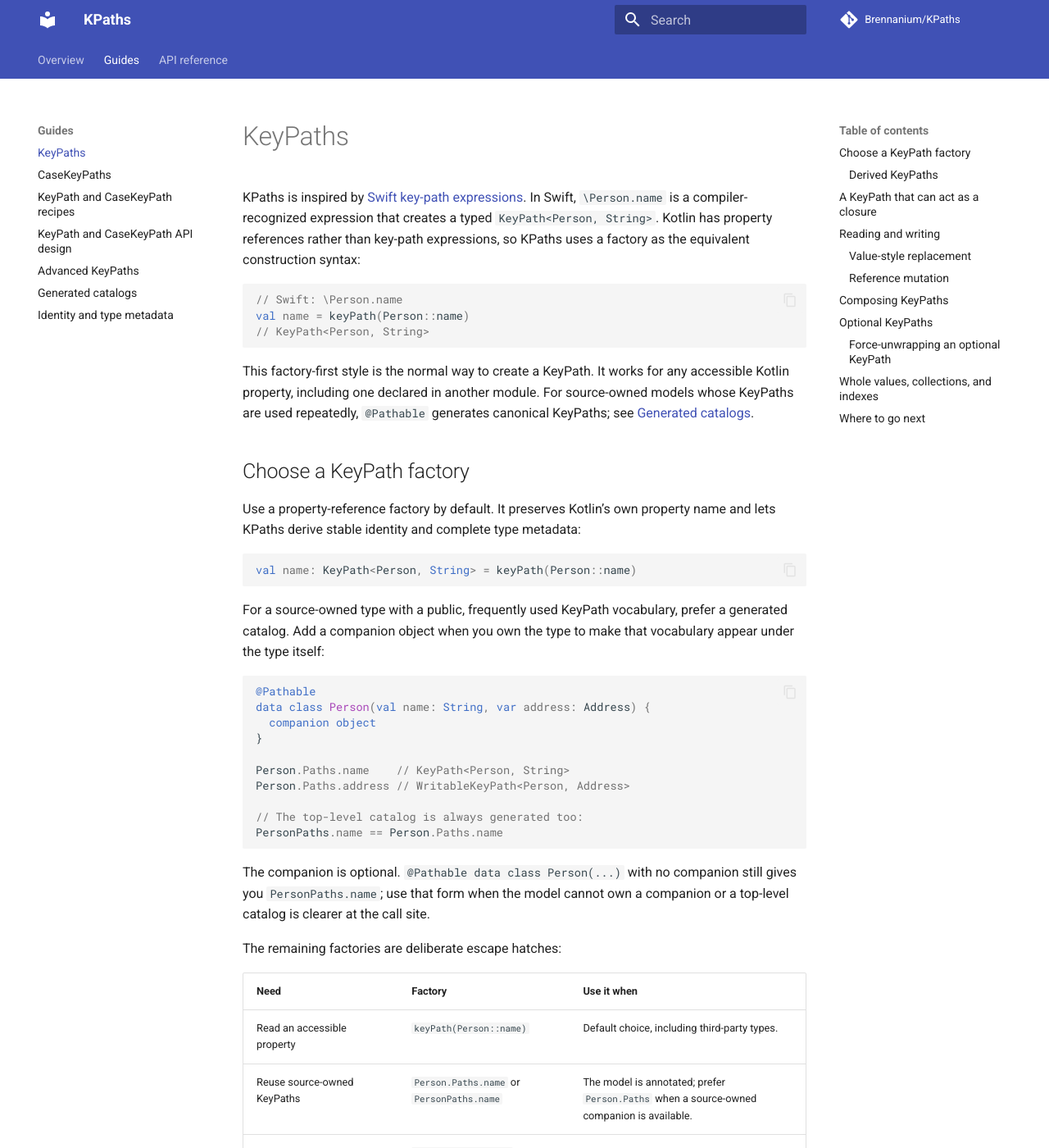
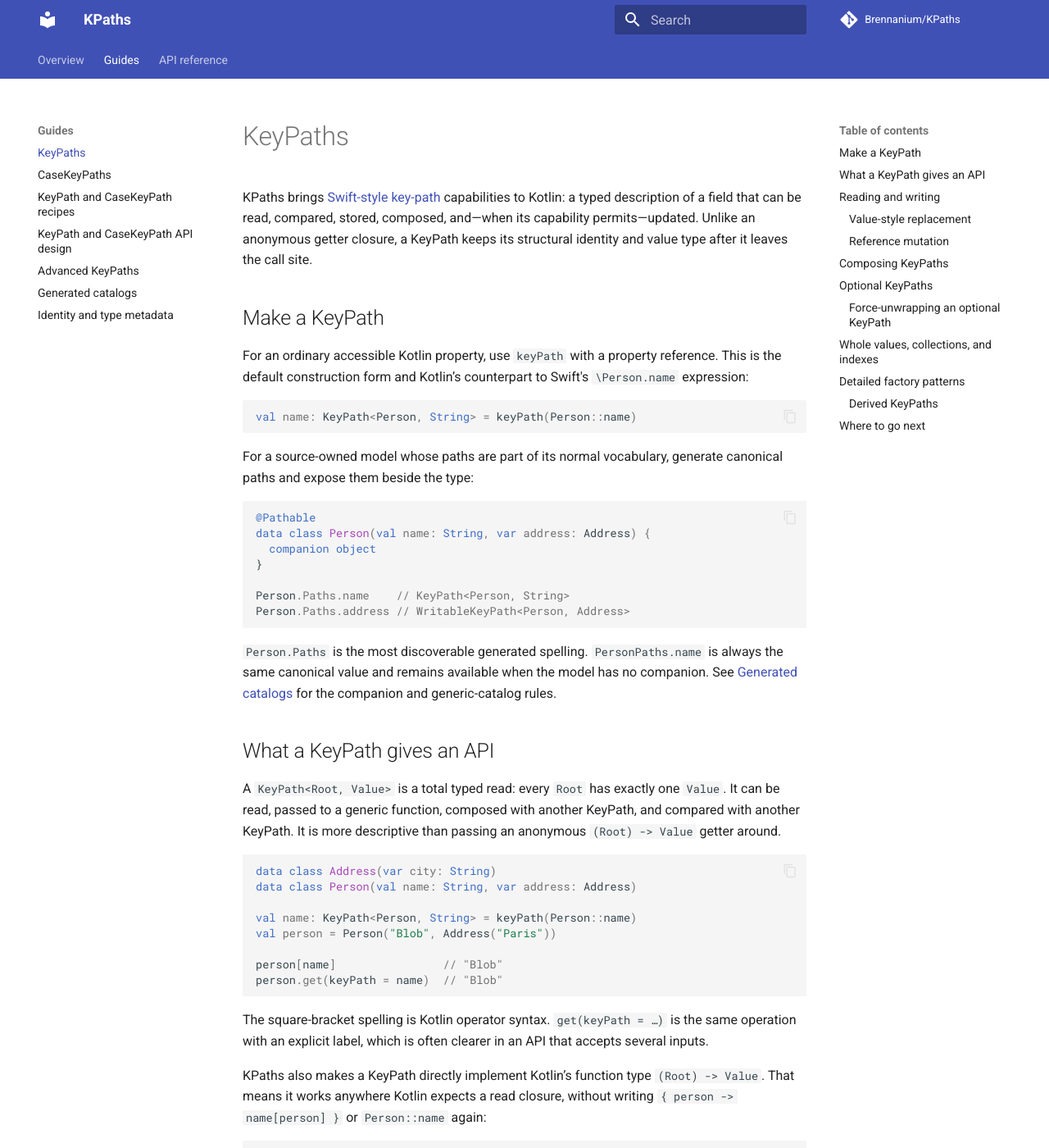
Before and after one commit to Brennanium/KPaths, an MkDocs documentation site: the page built from docs/key-paths.md, in a window 1280 px wide and 1400 px high. Shown: the whole window at 82% size. Built offline with MkDocs 1.6.1 and Material for MkDocs 9.7.7, drawn with Linux system fonts in a browser that asks for light colours; comment, search, counter and statistics services are not loaded; some of the changed text lies outside the part shown.

Commit message:
Lead path guides with capabilities

````diff
--- a/docs/advanced-paths.md
+++ b/docs/advanced-paths.md
@@ -1,6 +1,6 @@
 # Advanced KeyPaths
 
-The usual KPaths API is small: create a `KeyPath` from a Kotlin property reference, or create a `WritableKeyPath` by also supplying its replacement behavior. This guide covers the custom-selector patterns Kotlin cannot express as a simple property reference. For the ordinary factory decision, start with [KeyPaths](key-paths.md#choose-a-keypath-factory); for sealed cases, see [CaseKeyPaths](case-paths.md).
+The usual KPaths API is small: create a `KeyPath` from a Kotlin property reference, or create a `WritableKeyPath` by also supplying its replacement behavior. This guide covers the custom-selector patterns Kotlin cannot express as a simple property reference. For the ordinary factory decision, start with [KeyPaths](key-paths.md#detailed-factory-patterns); for sealed cases, see [CaseKeyPaths](case-paths.md).
 
 ## Define a named derived KeyPath
 
--- a/docs/case-paths.md
+++ b/docs/case-paths.md
@@ -1,6 +1,40 @@
 # CaseKeyPaths
 
-KPaths’ CaseKeyPaths are inspired by [Point-Free’s CasePaths](https://github.com/pointfreeco/swift-case-paths). A `CaseKeyPath<Root, Value>` is a reusable, hashable value that matches one sealed case and focuses a value associated with it. It makes extraction, construction, composition, and generic APIs possible without repeating local `when` expressions.
+KPaths’ CaseKeyPaths are inspired by [Point-Free’s CasePaths](https://github.com/pointfreeco/swift-case-paths).
+A `CaseKeyPath<Root, Value>` is a reusable, hashable description of one sealed case and the value
+it carries. Instead of repeating a local `when`, code can retain the case description, match it,
+extract from it, construct it, compose it, and hand it to a generic API.
+
+## Make a CaseKeyPath
+
+The simple manual form focuses the entire concrete case. It is the default for a one-off or
+third-party sealed hierarchy:
+
+```kotlin
+val message: CaseKeyPath<Event, Event.Message> =
+  caseKeyPath<Event, Event.Message>()
+```
+
+For a source-owned hierarchy used repeatedly, generate the canonical path and expose it with the
+sealed root:
+
+```kotlin
+@Pathable
+sealed interface Event {
+  companion object {}
+
+  data object Started : Event
+  data class Message(val text: String) : Event
+}
+
+val message = Event.Paths.Message
+```
+
+`EventPaths.Message` is the same canonical CaseKeyPath and remains available without a companion.
+For an enum entry, use `caseKeyPath(Entry)`; its focus is `Unit`. The reflection-backed and explicit
+payload factories are covered after the core behaviors below.
+
+## What a CaseKeyPath gives an API
 
 ```kotlin
 interface CaseKeyPath<Root, Value> {
@@ -10,29 +44,42 @@ interface CaseKeyPath<Root, Value> {
 }
 ```
 
-`embed` always constructs a root, independent of any existing root—just like Swift CasePaths:
+`match` distinguishes “this is not the case” from “this case carries `null`.” `extract` is the
+convenient lossy form when a nullable result is all an algorithm needs:
 
 ```kotlin
-@Pathable
-sealed interface Event {
-  data object Started : Event
-  data class Message(val text: String) : Event
-  data class Navigate(val id: String, val destination: String) : Event
-  data class Replace(
-    val id: String,
-    val destination: String,
-    val animated: Boolean,
-  ) : Event
-}
+val events: List<Event> = listOf(Event.Started, Event.Message("Hello"))
 
-val message = caseKeyPath<Event, Event.Message>()
-message.embed(Event.Message("Hello")) // Event.Message("Hello")
-Event.Started[message]                 // null
+events.mapNotNull(message)       // [Event.Message("Hello")]
+Event.Started[message]           // null
+Event.Message("Hello")[message] // Event.Message("Hello")
+message.matches(Event.Message("Hello")) // true
 ```
 
-There is no `WritableCaseKeyPath`: a genuine CaseKeyPath always embeds a complete case. `val`/`var` capability distinctions belong to ordinary Kotlin KeyPaths.
+Embedding is independent of an existing root: a CaseKeyPath can construct the enclosing case from
+its focus. That is why generic code can use the same value for both matching and construction:
 
-## Choose a CaseKeyPath factory
+```kotlin
+message.embed(Event.Message("Updated"))
+// Event.Message("Updated")
+```
+
+CaseKeyPaths compose through nested sealed cases while retaining that ability to construct every
+enclosing case. Generated top-level catalogs provide especially concise payload paths for this:
+
+```kotlin
+val renameText = AppEventPaths.Profile.action
+  .then(ProfileActionPaths.Editor.action)
+  .then(EditorActionPaths.Rename.text)
+
+renameText.embed("Jr.")
+// AppEvent.Profile(ProfileAction.Editor(EditorAction.Rename("Jr.")))
+```
+
+There is no `WritableCaseKeyPath`: a genuine CaseKeyPath always embeds a complete case. `val`/`var`
+capability distinctions belong to ordinary Kotlin KeyPaths.
+
+## Detailed factory choices
 
 For a source-owned sealed hierarchy used repeatedly, `@Pathable` is the preferred choice. Add a
 companion object when you own the sealed root to make its canonical CaseKeyPaths discoverable under
@@ -192,34 +239,6 @@ val ping: CaseKeyPath<Signal, Unit> = caseKeyPath(
 When the root and focus types are reified, the overload without `valueType` captures that token
 automatically. Generated catalogs and the higher-level factories should remain the default.
 
-## Extract, embed, compose
-
-CaseKeyPaths are callable as their intentionally lossy `(Root) -> Value?` extraction:
-
-```kotlin
-events.mapNotNull(EventPaths.Message.text)
-```
-
-Use `match` to preserve a matched `null` payload; see the [API reference](api/index.md) for its related operations:
-
-```kotlin
-when (val result = status.match(StatusPaths.Note.text)) {
-  CaseMatch.NoMatch -> Unit
-  is CaseMatch.Matched -> println(result.value) // may be null
-}
-```
-
-Composition retains independent embedding through every enclosing case:
-
-```kotlin
-val renameText = AppEventPaths.Profile.action
-  .then(ProfileActionPaths.Editor.action)
-  .then(EditorActionPaths.Rename.text)
-
-renameText.embed("Jr.")
-// AppEvent.Profile(ProfileAction.Editor(EditorAction.Rename("Jr.")))
-```
-
 ## Multi-value cases and bound CaseKeyPaths
 
 KSP generates a named context-bound `CaseKeyPath` factory for every property of a two- or three-value case:
--- a/docs/identity.md
+++ b/docs/identity.md
@@ -52,8 +52,8 @@ a nested chain of object identities.
 Most code never constructs a `PathId` directly. Use generated catalogs, property references, or
 named manual factories. The low-level `PathId` APIs exist for library authors defining a custom
 KeyPath or CaseKeyPath whose identity must remain stable across modules or call sites. Factory
-selection belongs in the [KeyPaths](key-paths.md#choose-a-keypath-factory) and
-[CaseKeyPaths](case-paths.md#choose-a-casekeypath-factory) guides; the [API reference](api/index.md)
+selection belongs in the [KeyPaths](key-paths.md#detailed-factory-patterns) and
+[CaseKeyPaths](case-paths.md#detailed-factory-choices) guides; the [API reference](api/index.md)
 documents the low-level constructors.
 
 ## Why identity changes API design
--- a/docs/key-paths.md
+++ b/docs/key-paths.md
@@ -1,29 +1,21 @@
 # KeyPaths
 
-KPaths is inspired by [Swift key-path expressions](https://docs.swift.org/latest/documentation/the-swift-programming-language/expressions/#Key-Path-Expression).
-In Swift, `\Person.name` is a compiler-recognized expression that creates a typed `KeyPath<Person, String>`.
-Kotlin has property references rather than key-path expressions, so KPaths uses a factory as the equivalent construction syntax:
+KPaths brings [Swift-style key-path](https://docs.swift.org/latest/documentation/the-swift-programming-language/expressions/#Key-Path-Expression)
+capabilities to Kotlin: a typed description of a field that can be read, compared, stored,
+composed, and—when its capability permits—updated. Unlike an anonymous getter closure, a KeyPath
+keeps its structural identity and value type after it leaves the call site.
 
-```kotlin
-// Swift: \Person.name
-val name = keyPath(Person::name)
-// KeyPath<Person, String>
-```
+## Make a KeyPath
 
-This factory-first style is the normal way to create a KeyPath. It works for any accessible Kotlin property, including one declared in another module. For source-owned models whose KeyPaths are used repeatedly, `@Pathable` generates canonical KeyPaths; see [Generated catalogs](generation.md).
-
-## Choose a KeyPath factory
-
-Use a property-reference factory by default. It preserves Kotlin’s own property name and lets
-KPaths derive stable identity and complete type metadata:
+For an ordinary accessible Kotlin property, use `keyPath` with a property reference. This is the
+default construction form and Kotlin’s counterpart to Swift's `\Person.name` expression:
 
 ```kotlin
 val name: KeyPath<Person, String> = keyPath(Person::name)
 ```
 
-For a source-owned type with a public, frequently used KeyPath vocabulary, prefer a generated
-catalog. Add a companion object when you own the type to make that vocabulary appear under the type
-itself:
+For a source-owned model whose paths are part of its normal vocabulary, generate canonical paths
+and expose them beside the type:
 
 ```kotlin
 @Pathable
@@ -33,59 +25,13 @@ data class Person(val name: String, var address: Address) {
 
 Person.Paths.name    // KeyPath<Person, String>
 Person.Paths.address // WritableKeyPath<Person, Address>
-
-// The top-level catalog is always generated too:
-PersonPaths.name == Person.Paths.name
 ```
 
-The companion is optional. `@Pathable data class Person(...)` with no companion still gives you
-`PersonPaths.name`; use that form when the model cannot own a companion or a top-level catalog is
-clearer at the call site.
+`Person.Paths` is the most discoverable generated spelling. `PersonPaths.name` is always the same
+canonical value and remains available when the model has no companion. See [Generated catalogs](generation.md)
+for the companion and generic-catalog rules.
 
-The remaining factories are deliberate escape hatches:
-
-| Need | Factory | Use it when |
-| --- | --- | --- |
-| Read an accessible property | `keyPath(Person::name)` | Default choice, including third-party types. |
-| Reuse source-owned KeyPaths | `Person.Paths.name` or `PersonPaths.name` | The model is annotated; prefer `Person.Paths` when a source-owned companion is available. |
-| Read a computed or derived value | `keyPath(name, get)` | No property reference represents the read. |
-| Replace part of an immutable value | `writableKeyPath(get, set)` | You can state how a new focus produces a new root. |
-| Set a mutable computed property on a copied root | `writableKeyPath(property, copy)` | A `KMutableProperty1` exists and copying first is the desired value semantics. |
-| Mutate an intentionally shared class | `referenceWritableKeyPath(property)` | The root is reference-owned and in-place mutation is intentional. |
-| Bind an index or map key | indexed/keyed `keyPath` or `writableKeyPath` factories | The selector is a Kotlin `get`/`set` operation rather than a property. |
-| Define library-level identity explicitly | the `PathId` and `TypeId` overloads | A library must control every identity segment or lacks reified type information. |
-
-`asKeyPath()` and `asReferenceWritableKeyPath()` are equivalent extension spellings for the
-property-reference factories. They are conveniences, not a separate KeyPath model. The generated
-[API reference](api/index.md) lists every overload.
-
-### Derived KeyPaths
-
-Use the named `keyPath` factory when a derived value has no `KProperty1`:
-
-```kotlin
-val normalizedName: KeyPath<Person, String> = keyPath("normalizedName") { person ->
-  person.name.trim().lowercase()
-}
-```
-
-The name is part of the KeyPath’s `PathId`. Use a stable, root-local name; two separately-created
-KeyPaths with the same root type and name compare equal.
-
-The `PathId` overload is lower level. It is for library authors who need a custom multi-segment
-identity or who must pass an explicit `TypeId`:
-
-```kotlin
-val normalizedName: KeyPath<Person, String> = keyPath(
-  id = PathId.custom(TypeId.of<Person>(), "normalizedName"),
-  valueType = TypeId.of<String>(),
-  get = { person -> person.name.trim().lowercase() },
-)
-```
-
-Application code should normally use the named factory instead.
-
-## A KeyPath that can act as a closure
+## What a KeyPath gives an API
 
 A `KeyPath<Root, Value>` is a total typed read: every `Root` has exactly one `Value`. It can be read, passed to a generic function, composed with another KeyPath, and compared with another KeyPath. It is more descriptive than passing an anonymous `(Root) -> Value` getter around.
 
@@ -115,6 +61,8 @@ val people = listOf(
 people.map(name)                    // ["Blob", "Jr."]
 people.sortedBy(name)               // sorted by name
 people.groupBy(name)                // Map<String, List<Person>>
+
+check(name == keyPath(Person::name)) // same structural path, not merely equal behavior
 ```
 
 The KeyPath does not become “just a closure” when passed this way. It retains its `PathId`, `TypeId`,
@@ -340,6 +288,52 @@ val editableSecond = referenceWritableKeyPath(
 )
 ```
 
+## Detailed factory patterns
+
+The property-reference factory and generated `Type.Paths` catalogs cover most application code.
+The remaining factories are deliberate tools for shapes Kotlin property references cannot express:
+
+| Need | Factory | Use it when |
+| --- | --- | --- |
+| Read an accessible property | `keyPath(Person::name)` | Default choice, including third-party types. |
+| Reuse source-owned KeyPaths | `Person.Paths.name` or `PersonPaths.name` | The model is annotated; prefer `Person.Paths` when a source-owned companion is available. |
+| Read a computed or derived value | `keyPath(name, get)` | No property reference represents the read. |
+| Replace part of an immutable value | `writableKeyPath(get, set)` | You can state how a new focus produces a new root. |
+| Set a mutable computed property on a copied root | `writableKeyPath(property, copy)` | A `KMutableProperty1` exists and copying first is the desired value semantics. |
+| Mutate an intentionally shared class | `referenceWritableKeyPath(property)` | The root is reference-owned and in-place mutation is intentional. |
+| Bind an index or map key | indexed/keyed `keyPath` or `writableKeyPath` factories | The selector is a Kotlin `get`/`set` operation rather than a property. |
+| Define library-level identity explicitly | the `PathId` and `TypeId` overloads | A library must control every identity segment or lacks reified type information. |
+
+`asKeyPath()` and `asReferenceWritableKeyPath()` are equivalent extension spellings for the
+property-reference factories. They are conveniences, not a separate KeyPath model. The generated
+[API reference](api/index.md) lists every overload.
+
+### Derived KeyPaths
+
+Use the named `keyPath` factory when a derived value has no `KProperty1`:
+
+```kotlin
+val normalizedName: KeyPath<Person, String> = keyPath("normalizedName") { person ->
+  person.name.trim().lowercase()
+}
+```
+
+The name is part of the KeyPath’s `PathId`. Use a stable, root-local name; two separately-created
+KeyPaths with the same root type and name compare equal.
+
+The `PathId` overload is lower level. It is for library authors who need a custom multi-segment
+identity or who must pass an explicit `TypeId`:
+
+```kotlin
+val normalizedName: KeyPath<Person, String> = keyPath(
+  id = PathId.custom(TypeId.of<Person>(), "normalizedName"),
+  valueType = TypeId.of<String>(),
+  get = { person -> person.name.trim().lowercase() },
+)
+```
+
+Application code should normally use the named factory instead.
+
 ## Where to go next
 
 This guide owns the ordinary property-reference and writable-path story. For named derived,
--- a/docs/route-aware-apis.md
+++ b/docs/route-aware-apis.md
@@ -119,7 +119,7 @@ val location = handleCase(event, finishedLocation) { it }
 
 Unlike a nullable extraction closure, `match` retains the distinction between “a different case”
 and “a matching case whose focused value is null.” That matters for nullable CaseKeyPaths; see
-[CaseKeyPaths](case-paths.md#extract-embed-compose).
+[CaseKeyPaths](case-paths.md#what-a-casekeypath-gives-an-api).
 
 When an API needs to construct or forward a case payload, ask for `CaseKeyPath`. CaseKeyPaths do
 not modify an existing root: their `embed` direction deliberately constructs the represented
````
